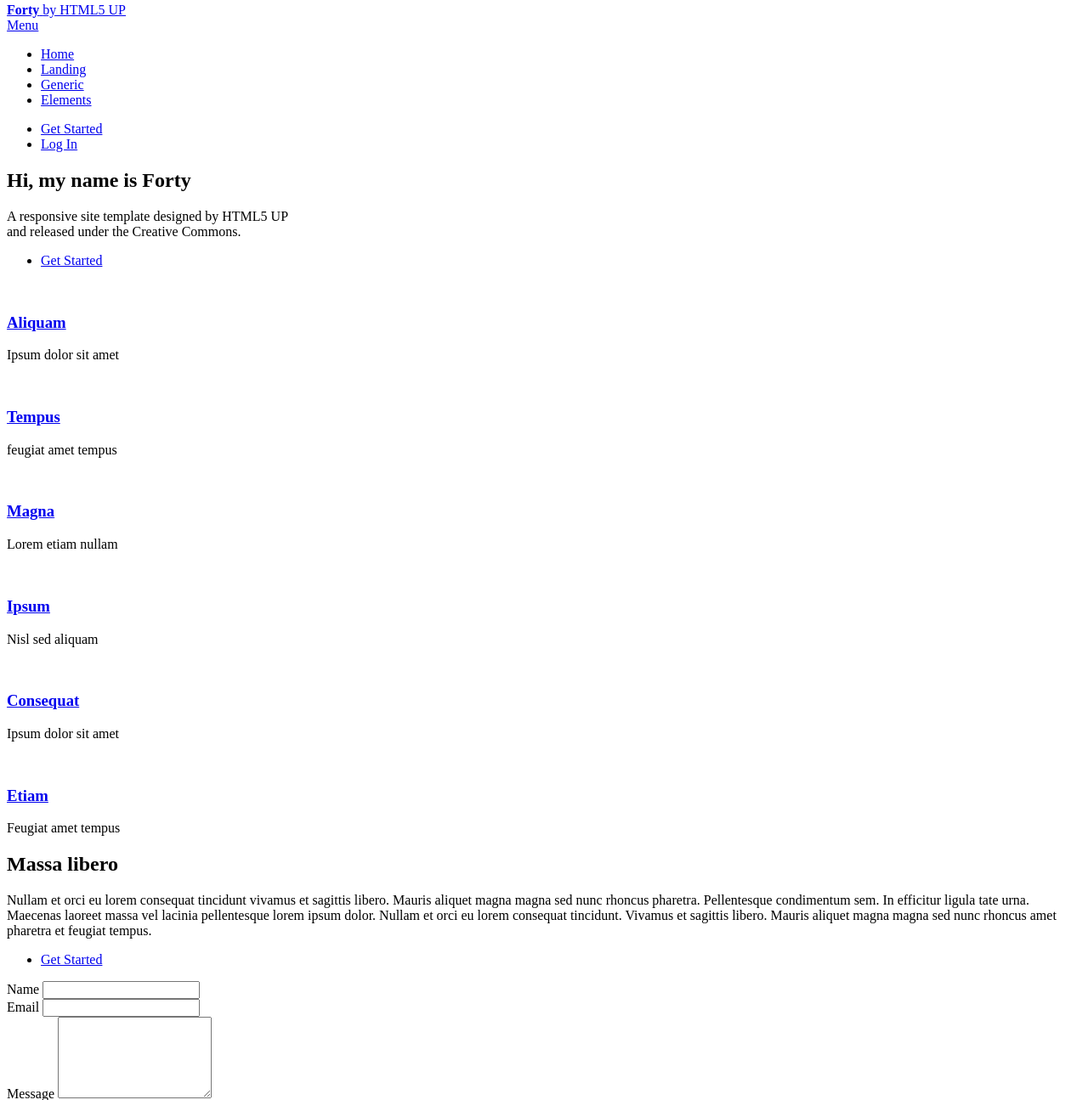
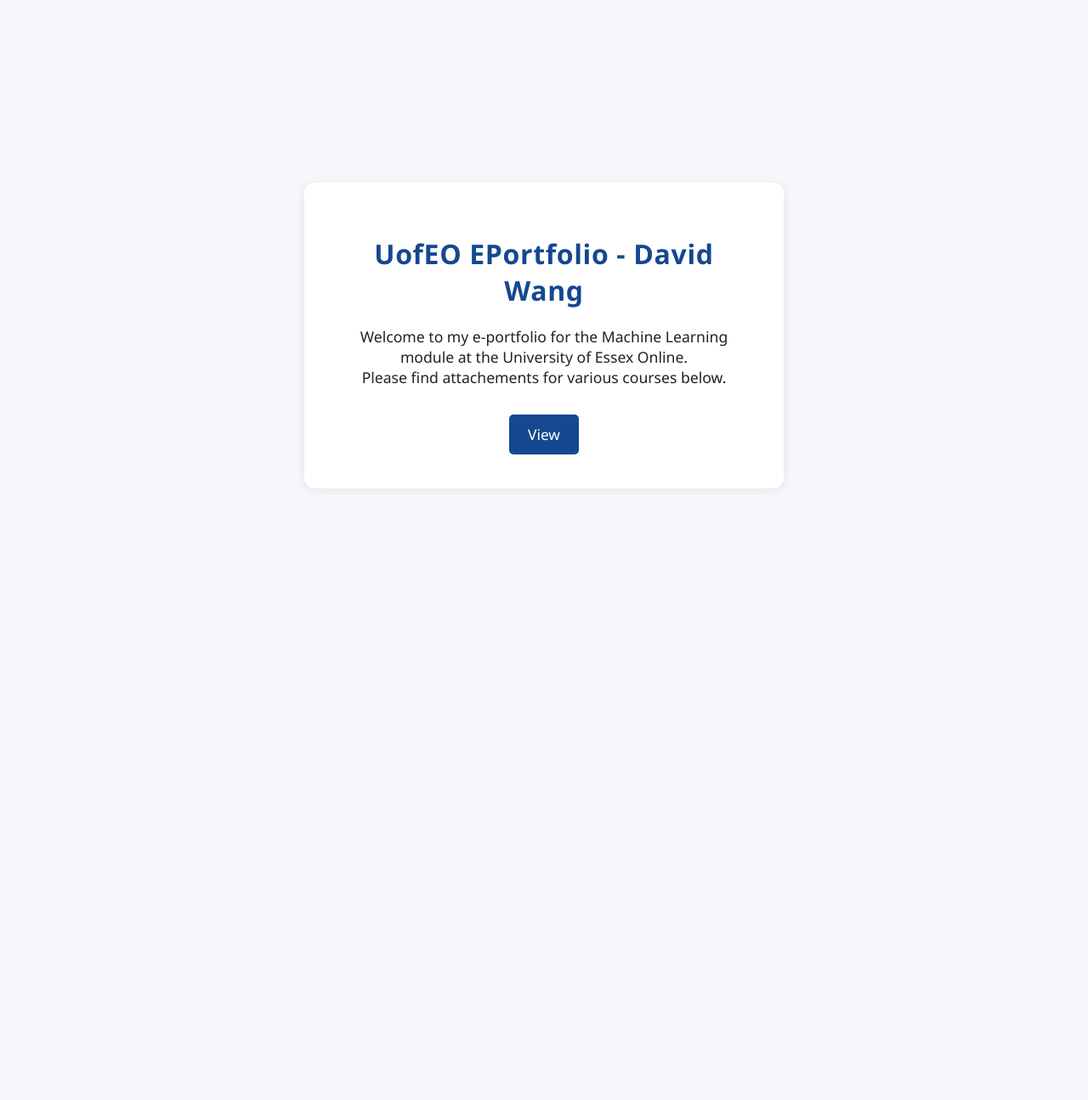
Before and after one commit to dtzwang/UofEO-EPortfolio, a plain HTML site: page index.html in a window 1280 px wide. Shown: the part 5-1300 px from the top of the page at 85% size. After the commit the page ends 800 px from the top, so only its background shows below. Drawn offline with nearby package versions, Linux system fonts and the light colour scheme.

Commit message:
Update index.html

```diff
--- a/index.html
+++ b/index.html
@@ -1,215 +1,63 @@
-<!DOCTYPE HTML>
-<!--
-	Forty by HTML5 UP
-	html5up.net | @ajlkn
-	Free for personal and commercial use under the CCA 3.0 license (html5up.net/license)
--->
-<html>
-	<head>
-		<title>Forty by HTML5 UP</title>
-		<meta charset="utf-8" />
-		<meta name="viewport" content="width=device-width, initial-scale=1, user-scalable=no" />
-		<link rel="stylesheet" href="assets/css/main.css" />
-		<noscript><link rel="stylesheet" href="assets/css/noscript.css" /></noscript>
-	</head>
-	<body class="is-preload">
-
-		<!-- Wrapper -->
-			<div id="wrapper">
-
-				<!-- Header -->
-					<header id="header" class="alt">
-						<a href="index.html" class="logo"><strong>Forty</strong> <span>by HTML5 UP</span></a>
-						<nav>
-							<a href="#menu">Menu</a>
-						</nav>
-					</header>
-
-				<!-- Menu -->
-					<nav id="menu">
-						<ul class="links">
-							<li><a href="index.html">Home</a></li>
-							<li><a href="landing.html">Landing</a></li>
-							<li><a href="generic.html">Generic</a></li>
-							<li><a href="elements.html">Elements</a></li>
-						</ul>
-						<ul class="actions stacked">
-							<li><a href="#" class="button primary fit">Get Started</a></li>
-							<li><a href="#" class="button fit">Log In</a></li>
-						</ul>
-					</nav>
-
-				<!-- Banner -->
-					<section id="banner" class="major">
-						<div class="inner">
-							<header class="major">
-								<h1>Hi, my name is Forty</h1>
-							</header>
-							<div class="content">
-								<p>A responsive site template designed by HTML5 UP<br />
-								and released under the Creative Commons.</p>
-								<ul class="actions">
-									<li><a href="#one" class="button next scrolly">Get Started</a></li>
-								</ul>
-							</div>
-						</div>
-					</section>
-
-				<!-- Main -->
-					<div id="main">
-
-						<!-- One -->
-							<section id="one" class="tiles">
-								<article>
-									<span class="image">
-										<img src="images/pic01.jpg" alt="" />
-									</span>
-									<header class="major">
-										<h3><a href="landing.html" class="link">Aliquam</a></h3>
-										<p>Ipsum dolor sit amet</p>
-									</header>
-								</article>
-								<article>
-									<span class="image">
-										<img src="images/pic02.jpg" alt="" />
-									</span>
-									<header class="major">
-										<h3><a href="landing.html" class="link">Tempus</a></h3>
-										<p>feugiat amet tempus</p>
-									</header>
-								</article>
-								<article>
-									<span class="image">
-										<img src="images/pic03.jpg" alt="" />
-									</span>
-									<header class="major">
-										<h3><a href="landing.html" class="link">Magna</a></h3>
-										<p>Lorem etiam nullam</p>
-									</header>
-								</article>
-								<article>
-									<span class="image">
-										<img src="images/pic04.jpg" alt="" />
-									</span>
-									<header class="major">
-										<h3><a href="landing.html" class="link">Ipsum</a></h3>
-										<p>Nisl sed aliquam</p>
-									</header>
-								</article>
-								<article>
-									<span class="image">
-										<img src="images/pic05.jpg" alt="" />
-									</span>
-									<header class="major">
-										<h3><a href="landing.html" class="link">Consequat</a></h3>
-										<p>Ipsum dolor sit amet</p>
-									</header>
-								</article>
-								<article>
-									<span class="image">
-										<img src="images/pic06.jpg" alt="" />
-									</span>
-									<header class="major">
-										<h3><a href="landing.html" class="link">Etiam</a></h3>
-										<p>Feugiat amet tempus</p>
-									</header>
-								</article>
-							</section>
-
-						<!-- Two -->
-							<section id="two">
-								<div class="inner">
-									<header class="major">
-										<h2>Massa libero</h2>
-									</header>
-									<p>Nullam et orci eu lorem consequat tincidunt vivamus et sagittis libero. Mauris aliquet magna magna sed nunc rhoncus pharetra. Pellentesque condimentum sem. In efficitur ligula tate urna. Maecenas laoreet massa vel lacinia pellentesque lorem ipsum dolor. Nullam et orci eu lorem consequat tincidunt. Vivamus et sagittis libero. Mauris aliquet magna magna sed nunc rhoncus amet pharetra et feugiat tempus.</p>
-									<ul class="actions">
-										<li><a href="landing.html" class="button next">Get Started</a></li>
-									</ul>
-								</div>
-							</section>
-
-					</div>
-
-				<!-- Contact -->
-					<section id="contact">
-						<div class="inner">
-							<section>
-								<form method="post" action="#">
-									<div class="fields">
-										<div class="field half">
-											<label for="name">Name</label>
-											<input type="text" name="name" id="name" />
-										</div>
-										<div class="field half">
-											<label for="email">Email</label>
-											<input type="text" name="email" id="email" />
-										</div>
-										<div class="field">
-											<label for="message">Message</label>
-											<textarea name="message" id="message" rows="6"></textarea>
-										</div>
-									</div>
-									<ul class="actions">
-										<li><input type="submit" value="Send Message" class="primary" /></li>
-										<li><input type="reset" value="Clear" /></li>
-									</ul>
-								</form>
-							</section>
-							<section class="split">
-								<section>
-									<div class="contact-method">
-										<span class="icon solid alt fa-envelope"></span>
-										<h3>Email</h3>
-										<a href="#">information@untitled.tld</a>
-									</div>
-								</section>
-								<section>
-									<div class="contact-method">
-										<span class="icon solid alt fa-phone"></span>
-										<h3>Phone</h3>
-										<span>(000) 000-0000 x12387</span>
-									</div>
-								</section>
-								<section>
-									<div class="contact-method">
-										<span class="icon solid alt fa-home"></span>
-										<h3>Address</h3>
-										<span>1234 Somewhere Road #5432<br />
-										Nashville, TN 00000<br />
-										United States of America</span>
-									</div>
-								</section>
-							</section>
-						</div>
-					</section>
-
-				<!-- Footer -->
-					<footer id="footer">
-						<div class="inner">
-							<ul class="icons">
-								<li><a href="#" class="icon brands alt fa-twitter"><span class="label">Twitter</span></a></li>
-								<li><a href="#" class="icon brands alt fa-facebook-f"><span class="label">Facebook</span></a></li>
-								<li><a href="#" class="icon brands alt fa-instagram"><span class="label">Instagram</span></a></li>
-								<li><a href="#" class="icon brands alt fa-github"><span class="label">GitHub</span></a></li>
-								<li><a href="#" class="icon brands alt fa-linkedin-in"><span class="label">LinkedIn</span></a></li>
-							</ul>
-							<ul class="copyright">
-								<li>&copy; Untitled</li><li>Design: <a href="https://html5up.net">HTML5 UP</a></li>
-							</ul>
-						</div>
-					</footer>
-
-			</div>
-
-		<!-- Scripts -->
-			<script src="assets/js/jquery.min.js"></script>
-			<script src="assets/js/jquery.scrolly.min.js"></script>
-			<script src="assets/js/jquery.scrollex.min.js"></script>
-			<script src="assets/js/browser.min.js"></script>
-			<script src="assets/js/breakpoints.min.js"></script>
-			<script src="assets/js/util.js"></script>
-			<script src="assets/js/main.js"></script>
-
-	</body>
+<!DOCTYPE html>
+<html lang="en">
+<head>
+  <meta charset="UTF-8">
+  <title>UofEO EPortfolio - David Wang</title>
+  <meta name="viewport" content="width=device-width, initial-scale=1">
+  <style>
+    body {
+      font-family: 'Segoe UI', Arial, sans-serif;
+      background: #f5f7fa;
+      color: #222;
+      margin: 0;
+      padding: 0;
+      display: flex;
+      min-height: 100vh;
+      align-items: center;
+      justify-content: center;
+    }
+    .container {
+      background: #fff;
+      padding: 2.5rem 2rem;
+      border-radius: 12px;
+      box-shadow: 0 2px 12px rgba(30,60,90,0.09);
+      max-width: 500px;
+      text-align: center;
+    }
+    h1 {
+      font-size: 2rem;
+      margin-bottom: 1.3rem;
+      color: #154890;
+      letter-spacing: 0.02em;
+    }
+    p {
+      font-size: 1.1rem;
+      margin-bottom: 2rem;
+    }
+    a {
+      display: inline-block;
+      padding: 0.75rem 1.4rem;
+      background: #154890;
+      color: #fff;
+      border-radius: 5px;
+      text-decoration: none;
+      font-weight: 500;
+      font-size: 1.08rem;
+      transition: background 0.2s;
+    }
+    a:hover {
+      background: #1b5dbb;
+    }
+  </style>
+</head>
+<body>
+  <div class="container">
+    <h1>UofEO EPortfolio - David Wang</h1>
+    <p>
+      Welcome to my e-portfolio for the Machine Learning module at the University of Essex Online.<br>
+      Please find attachements for various courses below.
+    </p>
+    <a href="ML_PCOM7E April 2025 B.html">View</a>
+  </div>
+</body>
 </html>
```
